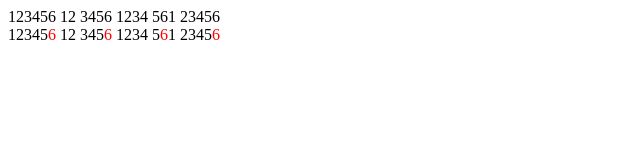
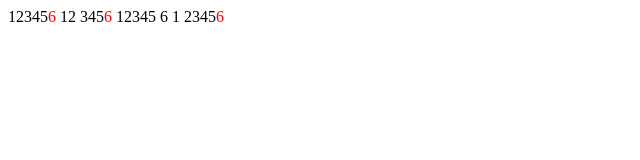
Before and after one commit to aleks-frontend/letter-highlight, a plain HTML site: page index.html in a window 1280 px wide. Shown: the whole page, without its empty margins (0-640 px from the left). Drawn offline with Linux system fonts and the light colour scheme.

Commit message:
chore: added custom selector

```diff
--- a/index.html
+++ b/index.html
@@ -10,11 +10,10 @@
     </style>
 </head>
 <body>
-    <div class="js-sentence">123456 12 3456 1234 561 23456</div>
-    <div class="formated"></div>
+    <div class="js-sentence">123456 12 3456 12345 6 1 23456</div>
 <script>
 
-function letterHighlight() {
+function letterHighlight(selector) {
     function Word() {
         this.hasHl = false;
     }
@@ -24,7 +23,7 @@ function letterHighlight() {
 
     let counter = 0;
 
-    const sentence = Array.from(document.querySelector('.js-sentence').innerText);
+    const sentence = Array.from(document.querySelector(selector).innerText);
     let formated = sentence.map((letter, index) => {
         // Checking if we are at the beginning of the new word
         if ( sentence[index - 1] == ' ' ) words.push(new Word());
@@ -52,10 +51,10 @@ function letterHighlight() {
         }
     }).join('');
 
-    document.querySelector('.formated').innerHTML = formated;
+    document.querySelector(selector).innerHTML = formated;
 }
 
-letterHighlight();
+letterHighlight('.js-sentence');
 </script>
 </body>
 </html>
```
